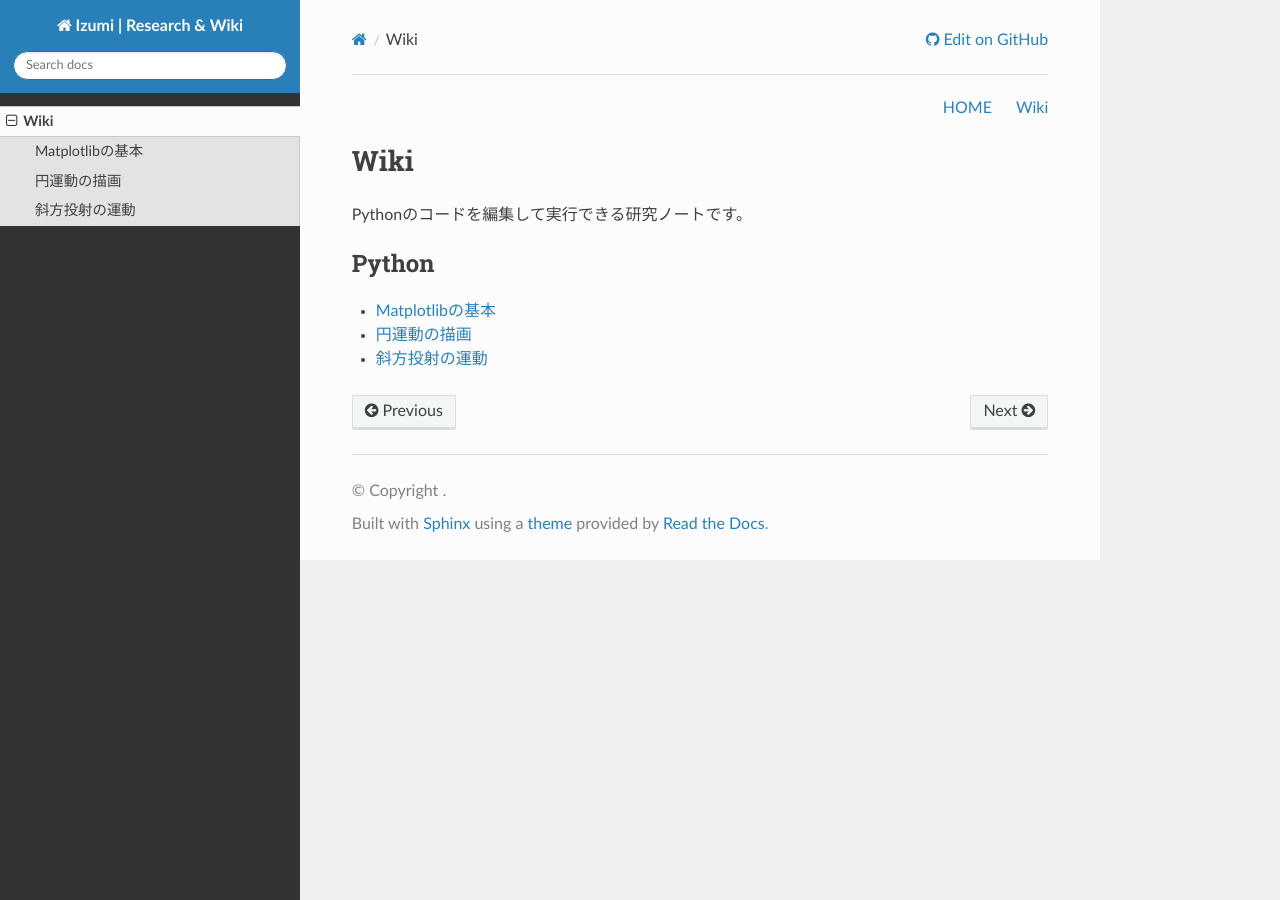
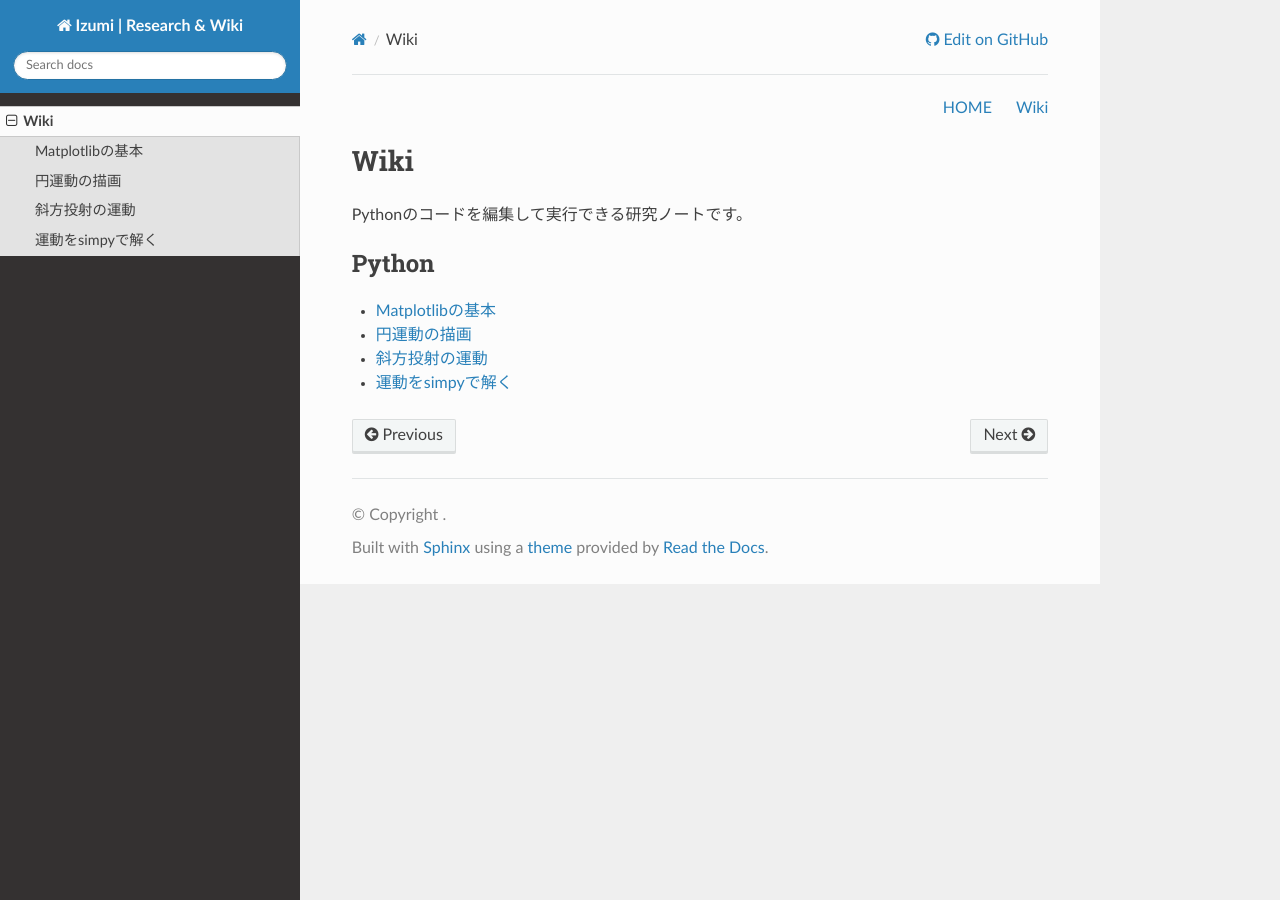
Before and after one commit to izumi0x01/izumi0x01.github.io, a Sphinx documentation site: the page built from docs/wiki/index.md, in a window 1280 px wide. Built offline with Sphinx 7.4.7 and the Read the Docs theme 3.1.0, drawn with Linux system fonts in a browser that asks for light colours.

Commit message:
Add simpy example to wiki index

````diff
--- a/docs/wiki/index.md
+++ b/docs/wiki/index.md
@@ -9,4 +9,5 @@ Pythonのコードを編集して実行できる研究ノートです。
 Matplotlibの基本 <python/matplotlib-interactive>
 円運動の描画 <python/draw_circle>
 斜方投射の運動 <python/draw_projectile_motion>
+運動をsimpyで解く <python/use_simpy>
 ```
````
